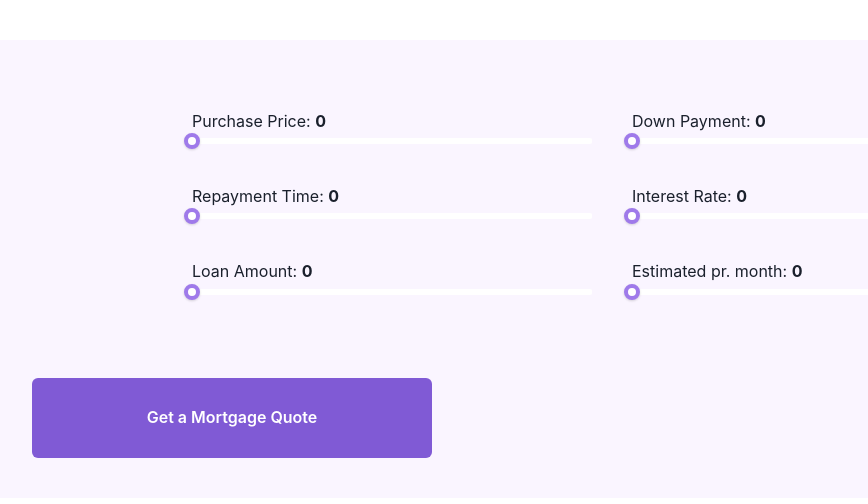
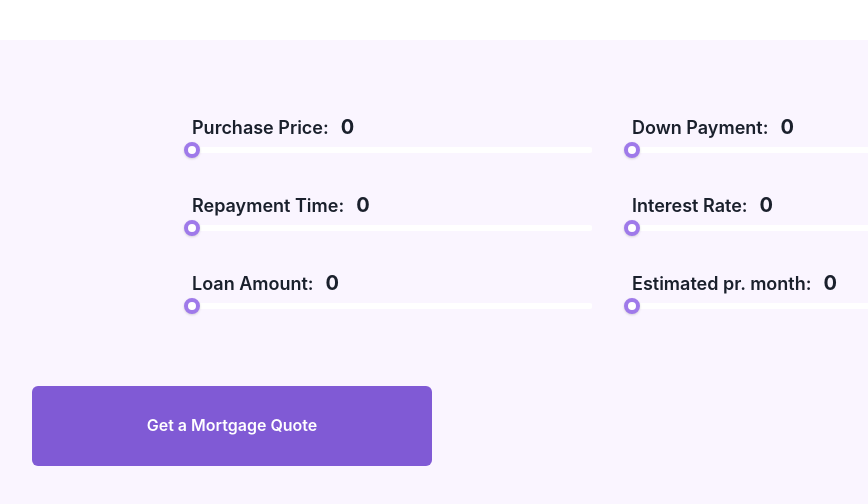
Before and after one commit to shoeJuice/mortgage-calculator, a React (Create React App) app: page / in a window 1280 px wide. Shown: the top 504 px of the page, without its empty margins (8-876 px from the left). Built offline with nearby package versions, Linux system fonts and the light colour scheme.

Commit message:
Styled the text for this component

```diff
--- a/src/components/SliderComponent.js
+++ b/src/components/SliderComponent.js
@@ -6,23 +6,33 @@ import {
     SliderThumb,
     SliderMark,
     Flex,
-    Box
+    Box, Heading, Text, Spacer
   } from '@chakra-ui/react'
 const SliderComponent = (props) => {
     return (
-        <Box
+        <Flex
             w={props.width? props.width : '250px'}
             mt={8}
             mr={props.mr? props.mr : 10}
+            flexDirection='column'
+            alignItems='flex-start'
         >
-            <h2>{props.Placeholder}: <b>{props.stateValue}</b></h2>
+            <Flex
+                alignItems='center'
+                textAlign='center'
+
+            >
+                <Text fontSize='18px' fontWeight='semibold' mr={3}>{props.Placeholder}:</Text>
+                <Text fontSize='20px' fontWeight='bold'>{props.stateValue}</Text>
+            </Flex>
+
             <Slider  defaultValue={0} min={props.minValue} max={props.maxValue? props.maxValue : 400000} onChange={props.onChangeFunction}>
                 <SliderTrack bg="white" boxSize={1.5}>
                     <SliderFilledTrack bg='purple.300' />
                 </SliderTrack>
                 <SliderThumb boxSize={4} border='4px' borderColor='purple.400' />
             </Slider>
-        </Box>
+        </Flex>
     )
 }
 
```
